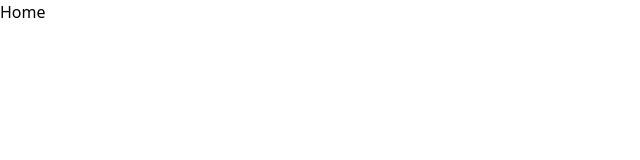
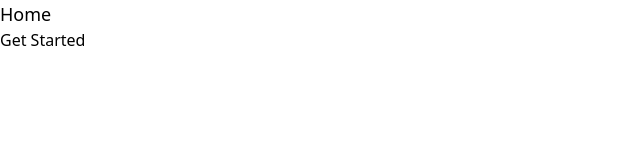
Before and after one commit to michaelcanonizado/connect, a React (Vite) app in the folder frontend/: page / in a window 1280 px wide. Shown: the top 160 px of the page, without its empty margins (0-640 px from the left). Built offline with nearby package versions, Linux system fonts and the light colour scheme.

Commit message:
feat(frontend): add 'get started' button to '/' to redirect to login form

```diff
--- a/frontend/src/layouts/app-layout.tsx
+++ b/frontend/src/layouts/app-layout.tsx
@@ -2,12 +2,12 @@ import { Outlet } from 'react-router-dom';
 
 export default function AppLayout() {
 	return (
-		<div className="grid grid-cols-3 h-screen">
-			<div className="bg-red-400">Sidebar</div>
+		<div className="grid grid-cols-3 h-screen divide-x">
+			<div className="">Sidebar</div>
 			<div>
 				<Outlet />
 			</div>
-			<div className="bg-red-400">Convo view</div>
+			<div className="">Convo view</div>
 		</div>
 	);
 }
--- a/frontend/src/pages/home.tsx
+++ b/frontend/src/pages/home.tsx
@@ -1,3 +1,12 @@
 export default function Home() {
-	return <div>Home</div>;
+	const redirectToLogin = () => {
+		console.log('Redirecting to login....');
+	};
+
+	return (
+		<div>
+			<h1 className="text-lg">Home</h1>
+			<button onClick={redirectToLogin}>Get Started</button>
+		</div>
+	);
 }
```
